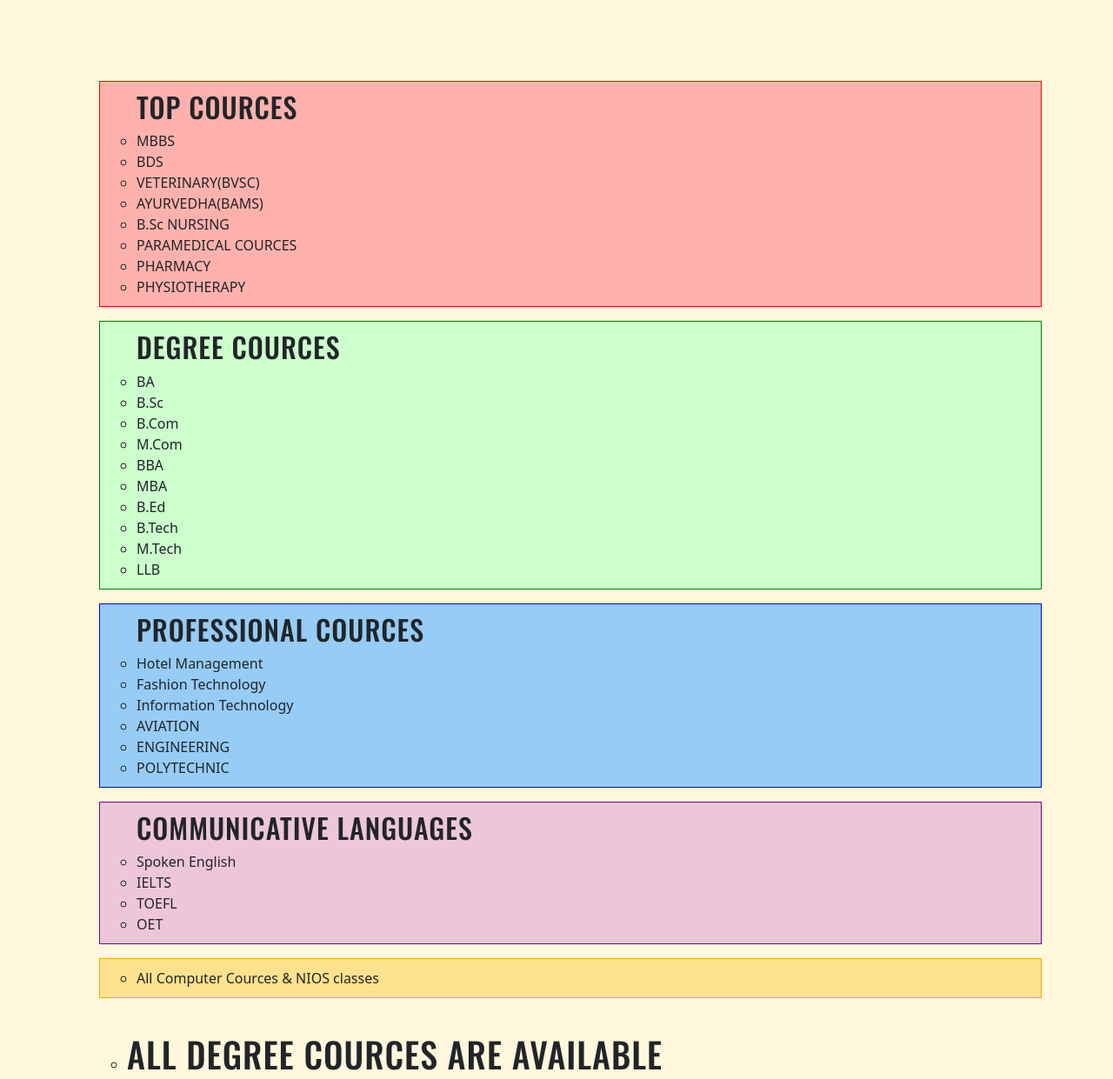
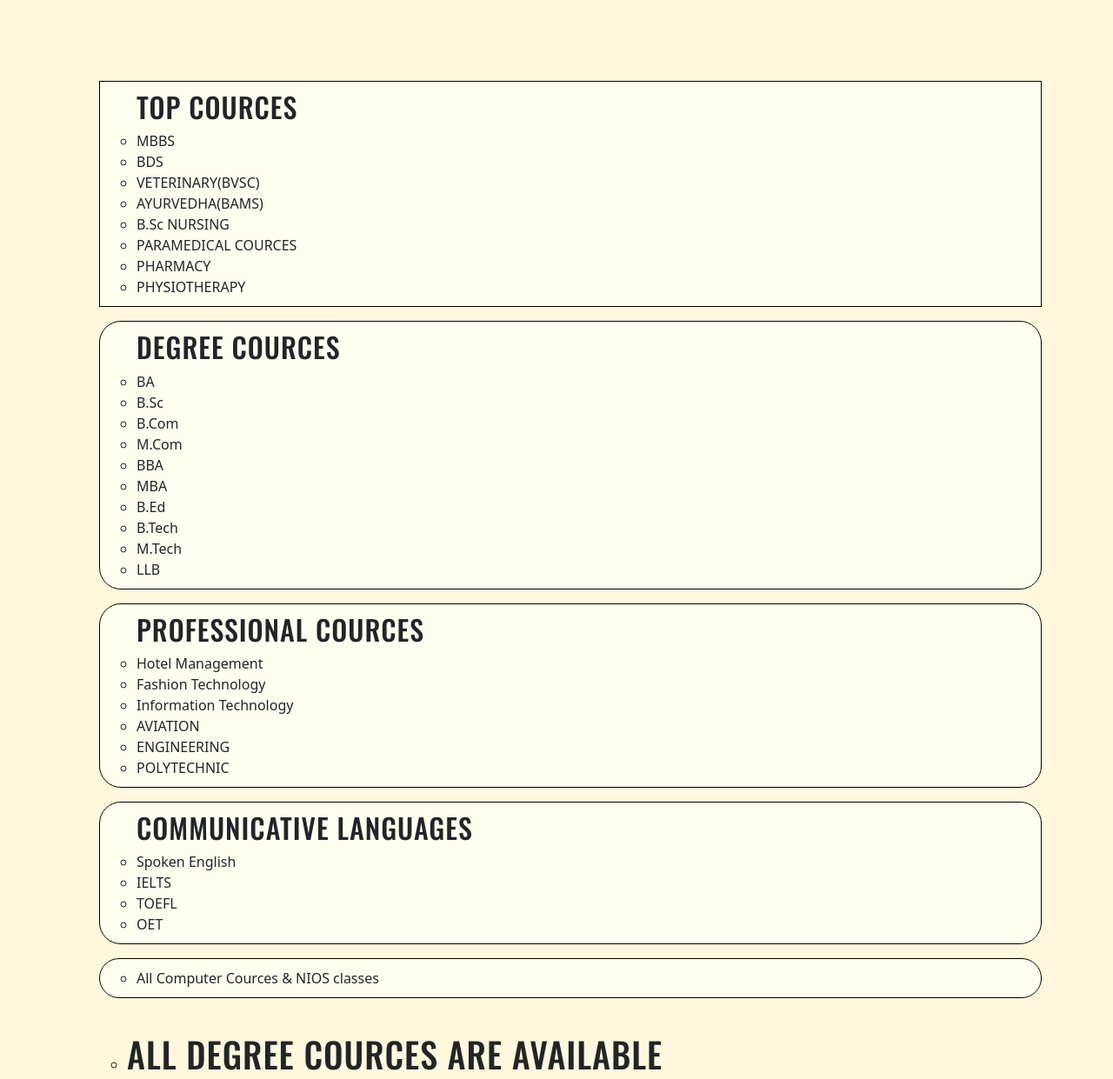
Before and after one commit to Ashwinv007/AMR-DEMO, a plain HTML site: page index.html in a window 1280 px wide. Shown: the part 1630-2871 px from the top of the page at 87% size. Drawn offline with nearby package versions, Linux system fonts and the light colour scheme; files whose address does not match are found by name.

Commit message:
cources design change

```diff
--- a/css/style.css
+++ b/css/style.css
@@ -82,10 +82,10 @@ header {
 
 }
 #mulco{
-    font-size: 5em;
+    font-size: 2em;
     font-family: serif;
     color: transparent;
-    text-align: center;
+    text-align: left;
     animation: effect 2s linear infinite;
 }
 
@@ -103,30 +103,34 @@ header {
     }
 }
 #redbox {
-    background-color: #ffb2ad ;
+    background-color: #FFFFF0 ;
     padding: 10px ;
-    border: 1px solid red ;
+    border: 1px solid black ;
   }
 #greenbox {
-    background-color: #cfc ;
+    background-color: #FFFFF0 ;
     padding: 10px ;
-    border: 1px solid green ;
+    border: 1px solid black ;
+    border-radius: 25px;
   }
 
   #bluebox {
-    background-color: #96ccf5 ;
+    background-color: #FFFFF0 ;
     padding: 10px ;
-    border: 1px solid blue ;
+    border: 1px solid black ;
+    border-radius: 25px;
   }
   #purplebox {
-    background-color: #edc7d8 ;
+    background-color: #FFFFF0 ;
     padding: 10px ;
-    border: 1px solid purple ;
+    border: 1px solid black ;
+    border-radius: 25px;
   }
   #orangebox {
-    background-color: #ffe28d ;
+    background-color: #FFFFF0 ;
     padding: 10px ;
-    border: 1px solid orange ;
+    border: 1px solid black ;
+    border-radius: 25px;
   }
 #AEI{
     margin-left: 4%;
```
